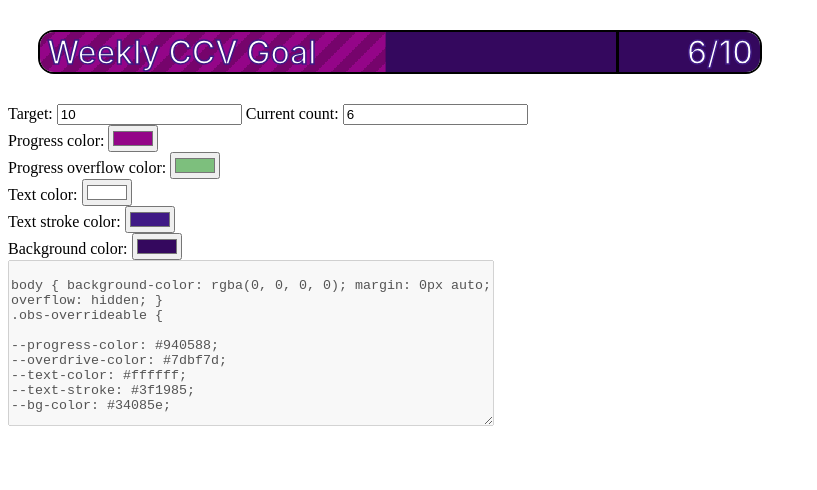
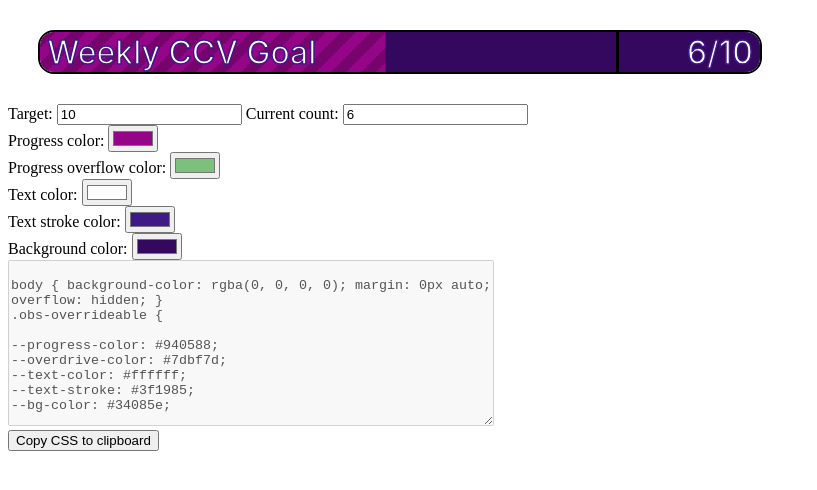
Before and after one commit to crasty01/concurrent_viewers, a Svelte app in the folder client/: page /obs-config in a window 1280 px wide. Shown: the top 490 px of the page, without its empty margins (0-817 px from the left). Built offline with nearby package versions, Linux system fonts and the light colour scheme.

Commit message:
Add Copy to Clipboard button for css-config

```diff
--- a/client/src/pages/obsConfig.svelte
+++ b/client/src/pages/obsConfig.svelte
@@ -13,8 +13,8 @@
     return `#${f(0)}${f(8)}${f(4)}`;
   }
 
-  let target=10;
-  let count=6;
+  let target = 10;
+  let count = 6;
 
   const colors = {
     colorProgress: {
@@ -53,16 +53,29 @@ body { background-color: rgba(0, 0, 0, 0); margin: 0px auto; overflow: hidden; }
 ${vars}
 }
 `;
+
+  $: cliboardText = clicked ? "Copied to clipboard" : "Copy CSS to clipboard";
+  let clicked = false;
+  let clicedTimeout;
+  async function copyToClipboard() {
+    await navigator.clipboard.writeText(obsCss);
+    clicked = true;
+    if (clicedTimeout) {
+      clearTimeout(clicedTimeout);
+      clicedTimeout = null;
+    }
+    clicedTimeout= setTimeout(()=>{clicked=false},1000)
+  }
 </script>
 
 <div style={vars}>
-  <Bar current={count} target={target} />
+  <Bar current={count} {target} />
 </div>
 <div>
-    <label for="config-target">Target: </label>
-    <input id="config-target" type="number" bind:value={target} />
-    <label for="config-count">Current count: </label>
-    <input id="config-target" type="number" bind:value={count} />
+  <label for="config-target">Target: </label>
+  <input id="config-target" type="number" bind:value={target} />
+  <label for="config-count">Current count: </label>
+  <input id="config-target" type="number" bind:value={count} />
 </div>
 {#each Object.entries(colors) as [key, color]}
   <div>
@@ -73,6 +86,9 @@ ${vars}
 <div>
   <textarea disabled class="output">{obsCss}</textarea>
 </div>
+<div>
+  <input type="button" value={cliboardText} on:click={copyToClipboard} />
+</div>
 
 <style lang="scss">
   .output {
```
